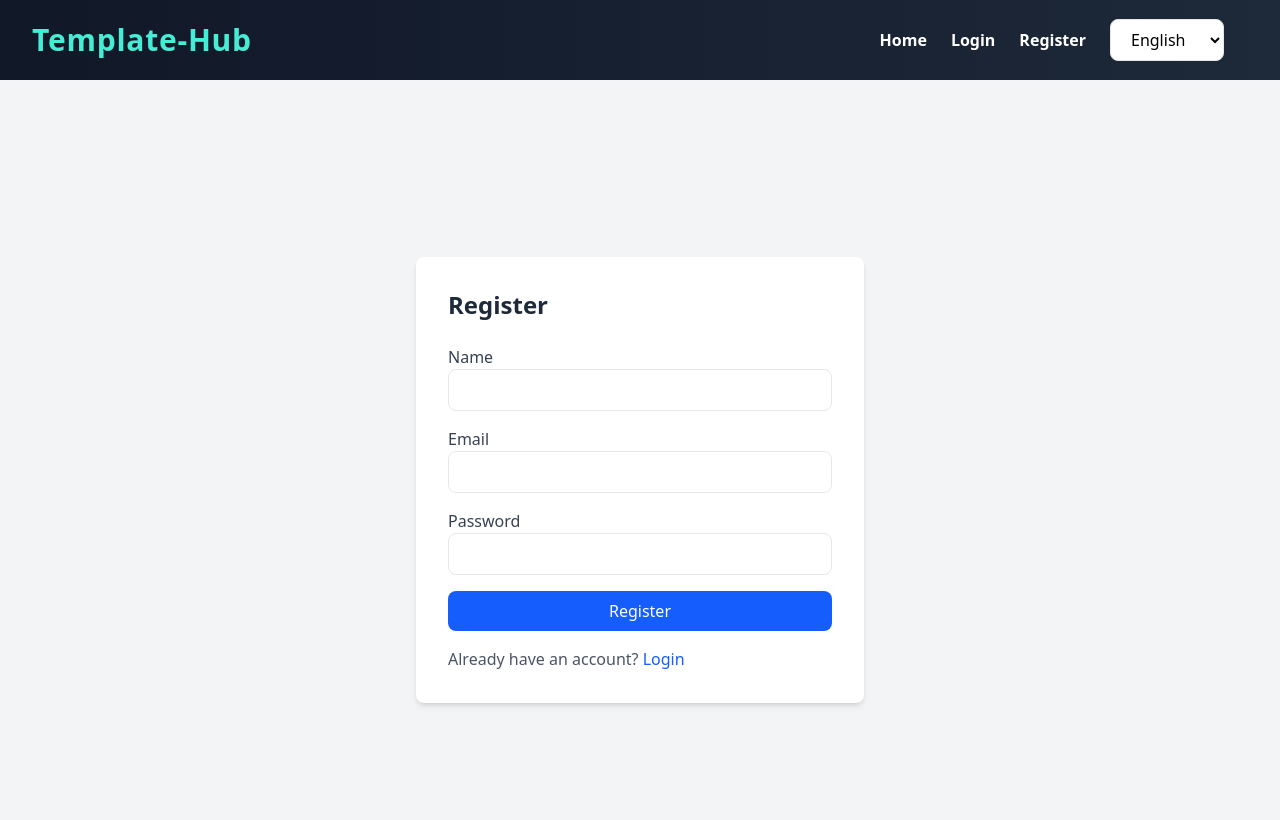
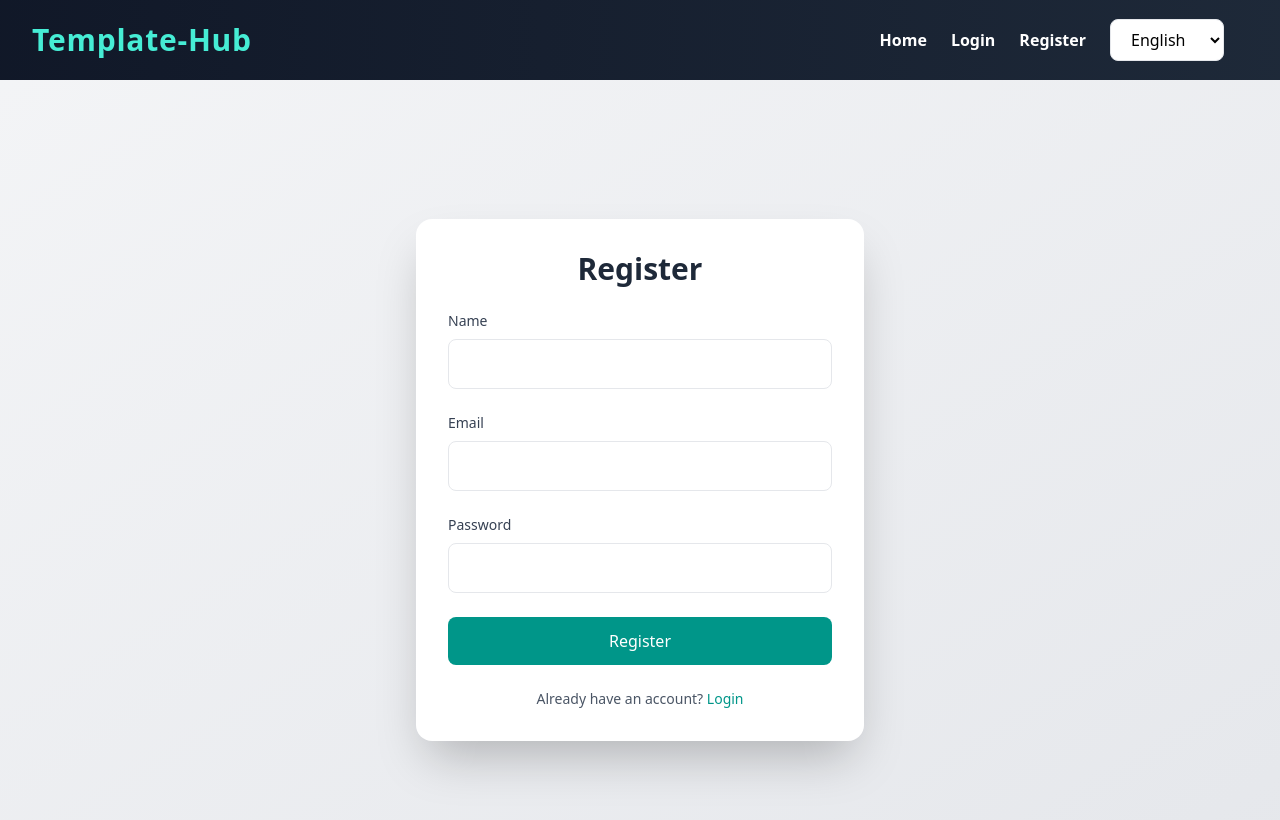
Before and after one commit to Orka-kun/Template-hub, a React (Vite) app in the folder client/: page /register in a window 1280 px wide. Shown: the top 820 px of the page. Built offline with nearby package versions, Linux system fonts and the light colour scheme.

Commit message:
Update Register.jsx

```diff
--- a/client/src/components/Register.jsx
+++ b/client/src/components/Register.jsx
@@ -8,10 +8,10 @@ function Notification({ message, type, onClose }) {
     <div
       className={`p-4 rounded-lg shadow-md mb-4 flex justify-between items-center ${
         type === 'success' ? 'bg-green-100 text-green-800' : 'bg-red-100 text-red-800'
-      }`}
+      } transition-all duration-300`}
     >
       <span>{message}</span>
-      <button onClick={onClose} className="text-lg font-bold">×</button>
+      <button onClick={onClose} className="text-lg font-bold text-gray-600 hover:text-gray-800">×</button>
     </div>
   );
 }
@@ -39,11 +39,11 @@ export default function Register() {
   };
 
   return (
-    <div className="min-h-screen flex items-center justify-center bg-gray-100 dark:bg-gray-900">
-      <div className="bg-white dark:bg-gray-800 p-8 rounded-lg shadow-md w-full max-w-md">
-        <h2 className="text-2xl font-bold mb-6 text-gray-800 dark:text-gray-100">{t('register.title')}</h2>
+    <div className="min-h-screen flex items-center justify-center bg-gradient-to-br from-gray-100 to-gray-200 dark:from-gray-900 dark:to-gray-800">
+      <div className="w-full max-w-md p-8 bg-white dark:bg-gray-800 rounded-2xl shadow-2xl transform transition-all duration-500 hover:shadow-3xl">
+        <h2 className="text-3xl font-bold mb-6 text-center text-gray-800 dark:text-gray-100">{t('register.title')}</h2>
         {notifications.length > 0 && (
-          <div className="space-y-2 mb-4">
+          <div className="space-y-3 mb-6">
             {notifications.map(n => (
               <Notification
                 key={n.id}
@@ -54,60 +54,167 @@ export default function Register() {
             ))}
           </div>
         )}
-        <form onSubmit={handleSubmit} className="space-y-4">
+        <form onSubmit={handleSubmit} className="space-y-6">
           <div>
-            <label htmlFor="name" className="block text-gray-700 dark:text-gray-300">{t('register.name')}</label>
+            <label htmlFor="name" className="block text-gray-700 dark:text-gray-300 text-sm font-medium mb-2">{t('register.name')}</label>
             <input
               type="text"
               id="name"
               value={name}
               onChange={e => setName(e.target.value)}
-              className="w-full p-2 border border-gray-300 dark:border-gray-600 rounded-lg dark:bg-gray-700 dark:text-gray-100"
+              className="w-full px-4 py-3 border border-gray-300 dark:border-gray-600 rounded-lg bg-gray-50 dark:bg-gray-700 text-gray-900 dark:text-gray-100 focus:outline-none focus:ring-2 focus:ring-teal-400 transition duration-300"
               required
             />
           </div>
           <div>
-            <label htmlFor="email" className="block text-gray-700 dark:text-gray-300">{t('register.email')}</label>
+            <label htmlFor="email" className="block text-gray-700 dark:text-gray-300 text-sm font-medium mb-2">{t('register.email')}</label>
             <input
               type="email"
               id="email"
               value={email}
               onChange={e => setEmail(e.target.value)}
-              className="w-full p-2 border border-gray-300 dark:border-gray-600 rounded-lg dark:bg-gray-700 dark:text-gray-100"
+              className="w-full px-4 py-3 border border-gray-300 dark:border-gray-600 rounded-lg bg-gray-50 dark:bg-gray-700 text-gray-900 dark:text-gray-100 focus:outline-none focus:ring-2 focus:ring-teal-400 transition duration-300"
               required
             />
           </div>
           <div>
-            <label htmlFor="password" className="block text-gray-700 dark:text-gray-300">{t('register.password')}</label>
+            <label htmlFor="password" className="block text-gray-700 dark:text-gray-300 text-sm font-medium mb-2">{t('register.password')}</label>
             <input
               type="password"
               id="password"
               value={password}
               onChange={e => setPassword(e.target.value)}
-              className="w-full p-2 border border-gray-300 dark:border-gray-600 rounded-lg dark:bg-gray-700 dark:text-gray-100"
+              className="w-full px-4 py-3 border border-gray-300 dark:border-gray-600 rounded-lg bg-gray-50 dark:bg-gray-700 text-gray-900 dark:text-gray-100 focus:outline-none focus:ring-2 focus:ring-teal-400 transition duration-300"
               required
             />
           </div>
           <button
             type="submit"
-            className="w-full bg-blue-600 text-white p-2 rounded-lg hover:bg-blue-700 transition-colors"
+            className="w-full bg-teal-600 text-white py-3 rounded-lg hover:bg-teal-700 transition duration-300 transform hover:scale-105"
           >
             {t('register.submit')}
           </button>
         </form>
-        <p className="mt-4 text-gray-600 dark:text-gray-400">
+        <p className="mt-6 text-center text-gray-600 dark:text-gray-400 text-sm">
           Already have an account?{' '}
-          <Link to="/login" className="text-blue-600 dark:text-blue-400 hover:underline">
+          <Link to="/login" className="text-teal-600 dark:text-teal-400 hover:underline font-medium">
             Login
           </Link>
         </p>
-{/*         <p className="mt-4 text-gray-600 dark:text-gray-400">
-          {t('register.haveAccount')}{' '}
-          <Link to="/login" className="text-blue-600 dark:text-blue-400 hover:underline">
-            {t('register.login')}
-          </Link>
-        </p> */}
       </div>
     </div>
   );
 }
+// import { useState } from 'react';
+// import { Link, useNavigate } from 'react-router-dom';
+// import { useTranslation } from 'react-i18next';
+// import { useAuth } from '../context/AuthContext';
+
+// function Notification({ message, type, onClose }) {
+//   return (
+//     <div
+//       className={`p-4 rounded-lg shadow-md mb-4 flex justify-between items-center ${
+//         type === 'success' ? 'bg-green-100 text-green-800' : 'bg-red-100 text-red-800'
+//       }`}
+//     >
+//       <span>{message}</span>
+//       <button onClick={onClose} className="text-lg font-bold">×</button>
+//     </div>
+//   );
+// }
+
+// export default function Register() {
+//   const { t } = useTranslation();
+//   const [name, setName] = useState('');
+//   const [email, setEmail] = useState('');
+//   const [password, setPassword] = useState('');
+//   const { register, notifications, addNotification } = useAuth();
+//   const navigate = useNavigate();
+
+//   const handleSubmit = async e => {
+//     e.preventDefault();
+//     try {
+//       await register(name, email, password);
+//     } catch (error) {
+//       console.error('Registration failed:', error.message);
+//     }
+//   };
+
+//   const removeNotification = id => {
+//     addNotification('', ''); // Trigger re-render; ideally, manage in AuthContext
+//     setNotifications(prev => prev.filter(n => n.id !== id));
+//   };
+
+//   return (
+//     <div className="min-h-screen flex items-center justify-center bg-gray-100 dark:bg-gray-900">
+//       <div className="bg-white dark:bg-gray-800 p-8 rounded-lg shadow-md w-full max-w-md">
+//         <h2 className="text-2xl font-bold mb-6 text-gray-800 dark:text-gray-100">{t('register.title')}</h2>
+//         {notifications.length > 0 && (
+//           <div className="space-y-2 mb-4">
+//             {notifications.map(n => (
+//               <Notification
+//                 key={n.id}
+//                 message={n.message}
+//                 type={n.type}
+//                 onClose={() => removeNotification(n.id)}
+//               />
+//             ))}
+//           </div>
+//         )}
+//         <form onSubmit={handleSubmit} className="space-y-4">
+//           <div>
+//             <label htmlFor="name" className="block text-gray-700 dark:text-gray-300">{t('register.name')}</label>
+//             <input
+//               type="text"
+//               id="name"
+//               value={name}
+//               onChange={e => setName(e.target.value)}
+//               className="w-full p-2 border border-gray-300 dark:border-gray-600 rounded-lg dark:bg-gray-700 dark:text-gray-100"
+//               required
+//             />
+//           </div>
+//           <div>
+//             <label htmlFor="email" className="block text-gray-700 dark:text-gray-300">{t('register.email')}</label>
+//             <input
+//               type="email"
+//               id="email"
+//               value={email}
+//               onChange={e => setEmail(e.target.value)}
+//               className="w-full p-2 border border-gray-300 dark:border-gray-600 rounded-lg dark:bg-gray-700 dark:text-gray-100"
+//               required
+//             />
+//           </div>
+//           <div>
+//             <label htmlFor="password" className="block text-gray-700 dark:text-gray-300">{t('register.password')}</label>
+//             <input
+//               type="password"
+//               id="password"
+//               value={password}
+//               onChange={e => setPassword(e.target.value)}
+//               className="w-full p-2 border border-gray-300 dark:border-gray-600 rounded-lg dark:bg-gray-700 dark:text-gray-100"
+//               required
+//             />
+//           </div>
+//           <button
+//             type="submit"
+//             className="w-full bg-blue-600 text-white p-2 rounded-lg hover:bg-blue-700 transition-colors"
+//           >
+//             {t('register.submit')}
+//           </button>
+//         </form>
+//         <p className="mt-4 text-gray-600 dark:text-gray-400">
+//           Already have an account?{' '}
+//           <Link to="/login" className="text-blue-600 dark:text-blue-400 hover:underline">
+//             Login
+//           </Link>
+//         </p>
+// {/*         <p className="mt-4 text-gray-600 dark:text-gray-400">
+//           {t('register.haveAccount')}{' '}
+//           <Link to="/login" className="text-blue-600 dark:text-blue-400 hover:underline">
+//             {t('register.login')}
+//           </Link>
+//         </p> */}
+//       </div>
+//     </div>
+//   );
+// }
```
